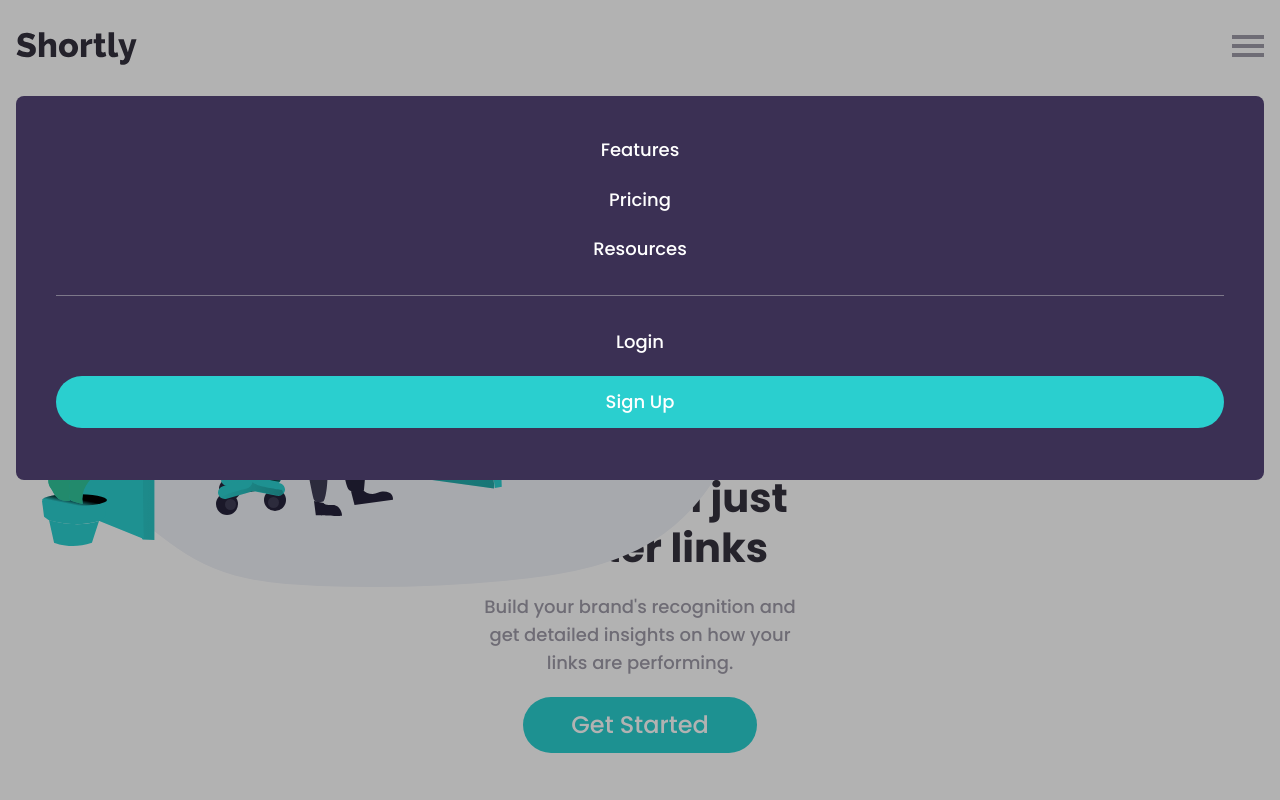
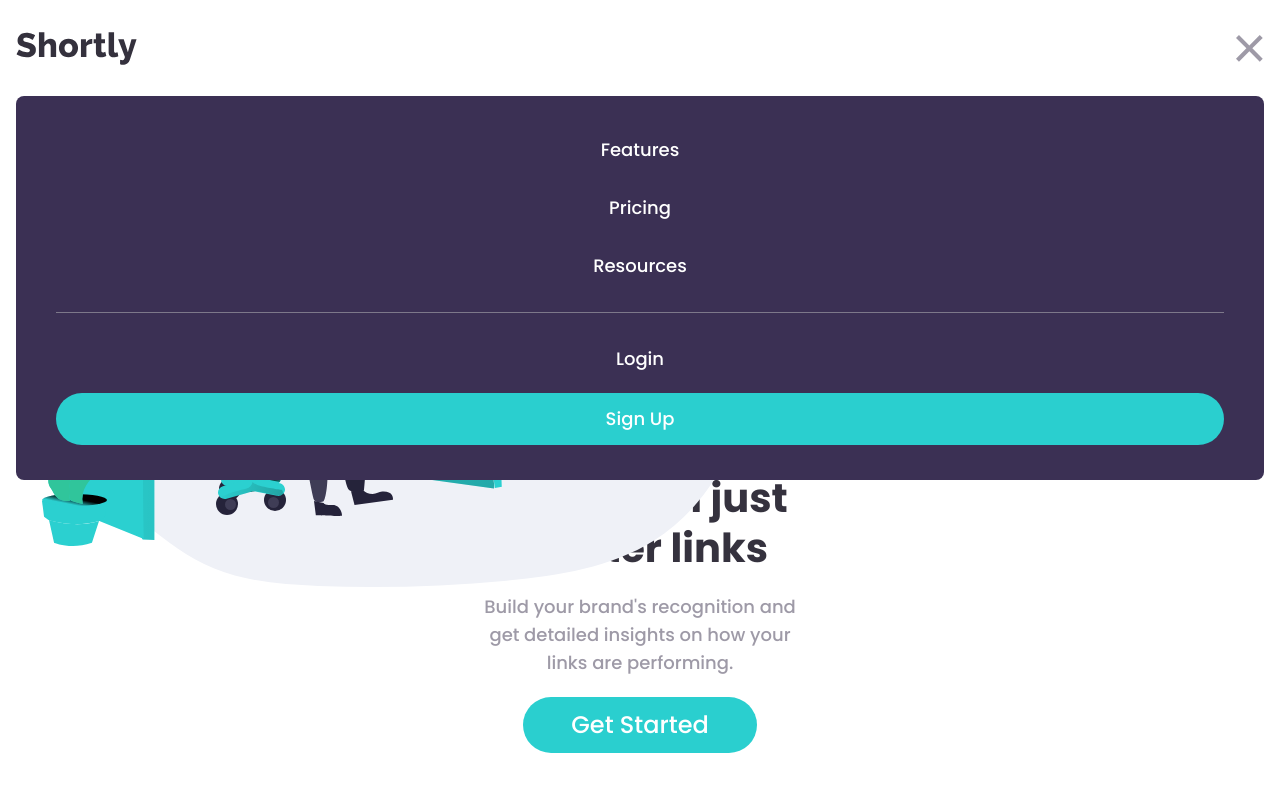
Before and after one commit to Efobi-Francis/shortly-app, a React (Vite) app: page / in a window 1280 px wide. Both pictures are taken after a click on the button 1248 px from the left and 48 px from the top of the page. Shown: the top 800 px of the page. Built offline with nearby package versions, Linux system fonts and the light colour scheme.

Commit message:
close icon

```diff
--- a/src/components/Header.jsx
+++ b/src/components/Header.jsx
@@ -2,12 +2,27 @@ import React, { useState } from "react";
 
 import logo from "../assets/images/logo.svg";
 import illustrationWorking from "../assets/images/illustration-working.svg";
+import iconClose from '../assets/images/icon-close.svg';
 
 export default function Header() {
   const [isClicked, setIsClicked] = useState(false)
 
-  const handleClick =(event)=> {
+  const handleClickOpen =(event)=> {
     setIsClicked(true)
+  }
+
+  const handleClickClose =(event)=> {
+    setIsClicked(false)
+  }
+
+  let hideOpenIcon;
+  if (isClicked) {
+    hideOpenIcon = ` hidden`
+  }
+
+  let hideCloseIcon;
+  if (!isClicked) {
+    hideCloseIcon = ` hidden`
   }
 
   const hamburgar = `bg-[hsl(257,7%,63%)] w-8 h-1 text-black`;
@@ -18,16 +33,25 @@ export default function Header() {
         <img src={logo} alt="logo" />
 
         {/* mobile hamburgar */}
-        <button onClick={handleClick} className=" flex flex-col h-7 justify-between z-20">
+        <div>
+          <button onClick={handleClickOpen} className={ `flex flex-col h-5 justify-between z-20 ${hideOpenIcon}`}>
             <span className={hamburgar}></span>
             <span className={hamburgar}></span>
             <span className={hamburgar}></span>
+          </button>
+
+          <button onClick={handleClickClose} className={ `relative flex items-center z-50 ${hideCloseIcon}`}>
+            <img src={iconClose} alt="icon-close" className=" h-7" />
+          </button>
 
           {isClicked && (
             <div>
-                <div className=" absolute inset-0 bg-black/30 h-screen w-full z-10"></div>
+
+                {/* overlay */}
+                {/* <div className=" absolute inset-0 bg-black/30 h-screen w-full z-10"></div> */}
+
                 <div className="mx-auto">
-                    <div className=" absolute top-24 h-96 mx-4 px-10 flex flex-col items-center inset-x-0 text-white bg-[hsl(257,27%,26%)] rounded-lg z-20">
+                  <div className=" absolute top-24 h-96 mx-4 px-10 text-center inset-x-0 text-white bg-[hsl(257,27%,26%)] rounded-lg z-20">
                     <div className=" flex flex-col w-full h-36 justify-between mt-10">
                       <a href="">Features</a>
                       <a href="">Pricing</a>
@@ -44,7 +68,7 @@ export default function Header() {
                 </div>
             </div>
           )}
-        </button>
+        </div>
 
       </nav>
 
```
Also changed, not shown: src/assets/images/icon-close.svg (added). Lines whose indentation alone changed are shown as unchanged.
